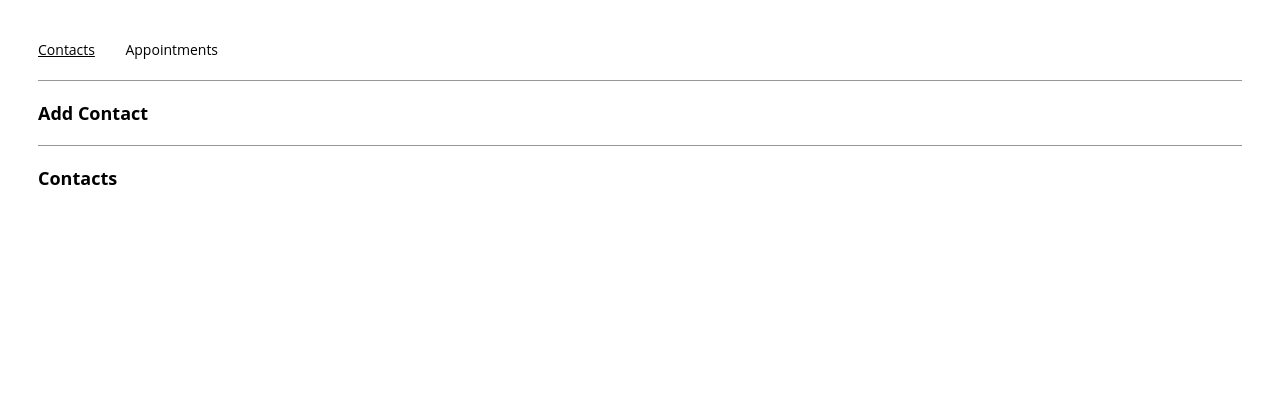
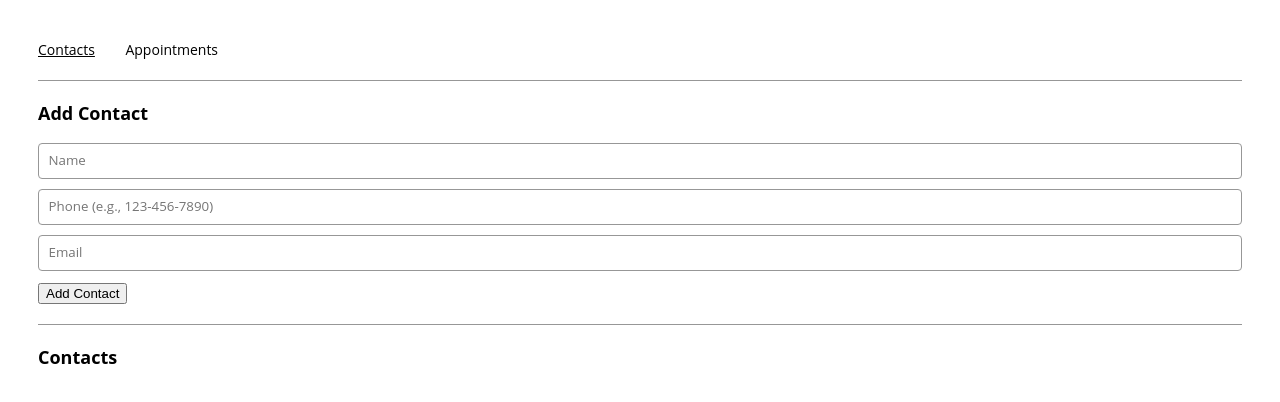
Before and after one commit to RicardoDiaz85/appointment-planner-react, a React (Create React App) app: page /contacts in a window 1280 px wide. Shown: the top 402 px of the page. Built offline with nearby package versions, Linux system fonts and the light colour scheme.

Commit message:
Implement ContactForm.js component

```diff
--- a/src/components/contactForm/ContactForm.js
+++ b/src/components/contactForm/ContactForm.js
@@ -10,6 +10,39 @@ export const ContactForm = ({
   handleSubmit
 }) => {
   return (
-    <></>
+    // render a form with onSubmit attributes. 3 controlled inputs elements, one for each piece of data. and a submit buttom
+    <form onSubmit ={handleSubmit}>
+      {/* Input field for the contact's name */}
+      <input
+        type="text"
+        placeholder= "Name"
+        value={name}
+        onChange={(e) => setName(e.target.value)} //updates 'name' state on change
+        required    // makes field mandatory
+      />
+
+      {/* Input field for the contact's phone number with a regex pattern */}
+      <input
+        type="tel"
+        placeholder="Phone (e.g., 123-456-7890)"
+        value={phone}             // Controlled input bound to the 'phone' state
+        onChange={(e) => setPhone(e.target.value)} // Updates 'phone' state on change
+        pattern="[0-9]{3}-[0-9]{3}-[0-9]{4}"       // Pattern for a phone number format like 123-456-7890
+        required                  // Makes the field mandatory
+      />
+
+      {/* Input field for the contact's email */}
+      <input
+        type="email"
+        placeholder="Email"
+        value={email}             // Controlled input bound to the 'email' state
+        onChange={(e) => setEmail(e.target.value)} // Updates 'email' state on change
+        required                  // Makes the field mandatory
+      />
+
+      {/* Submit button to add the contact */}
+      <button type="submit">Add Contact</button>
+
+    </form>
   );
 };
```
